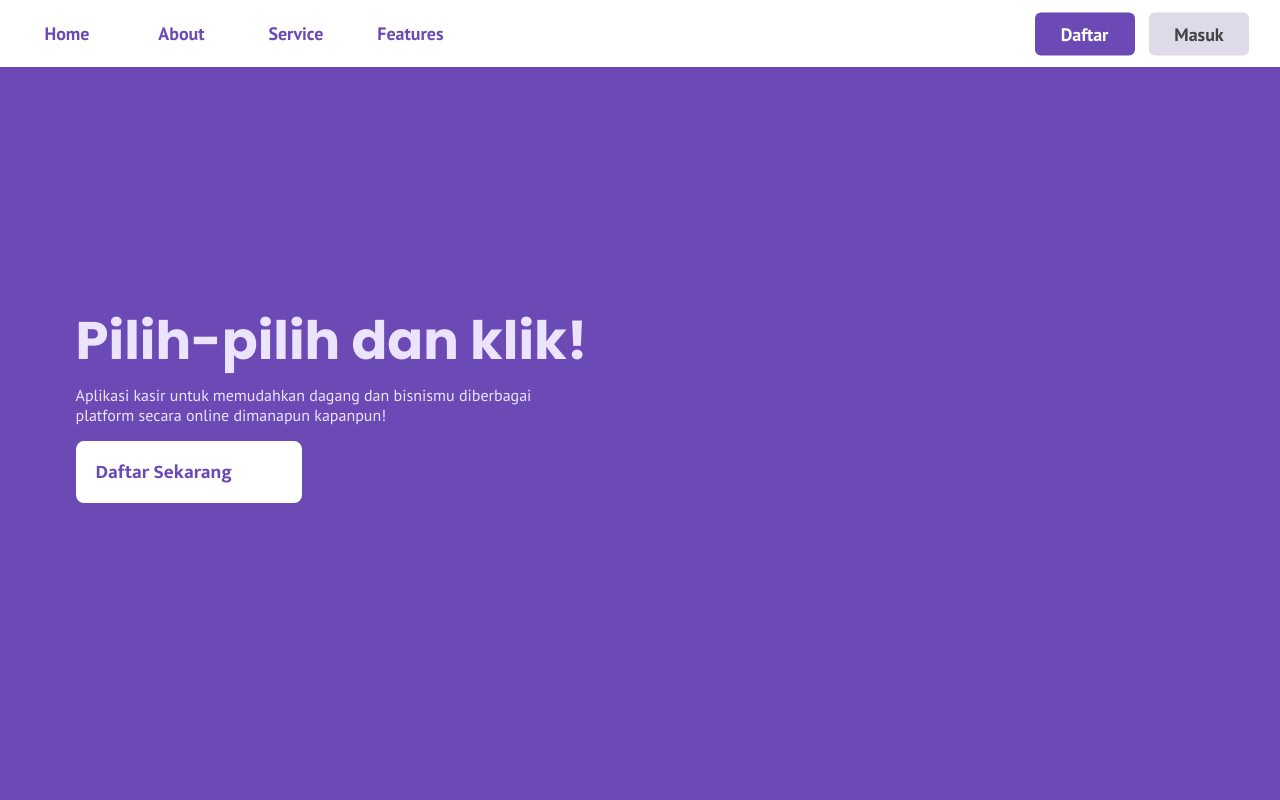
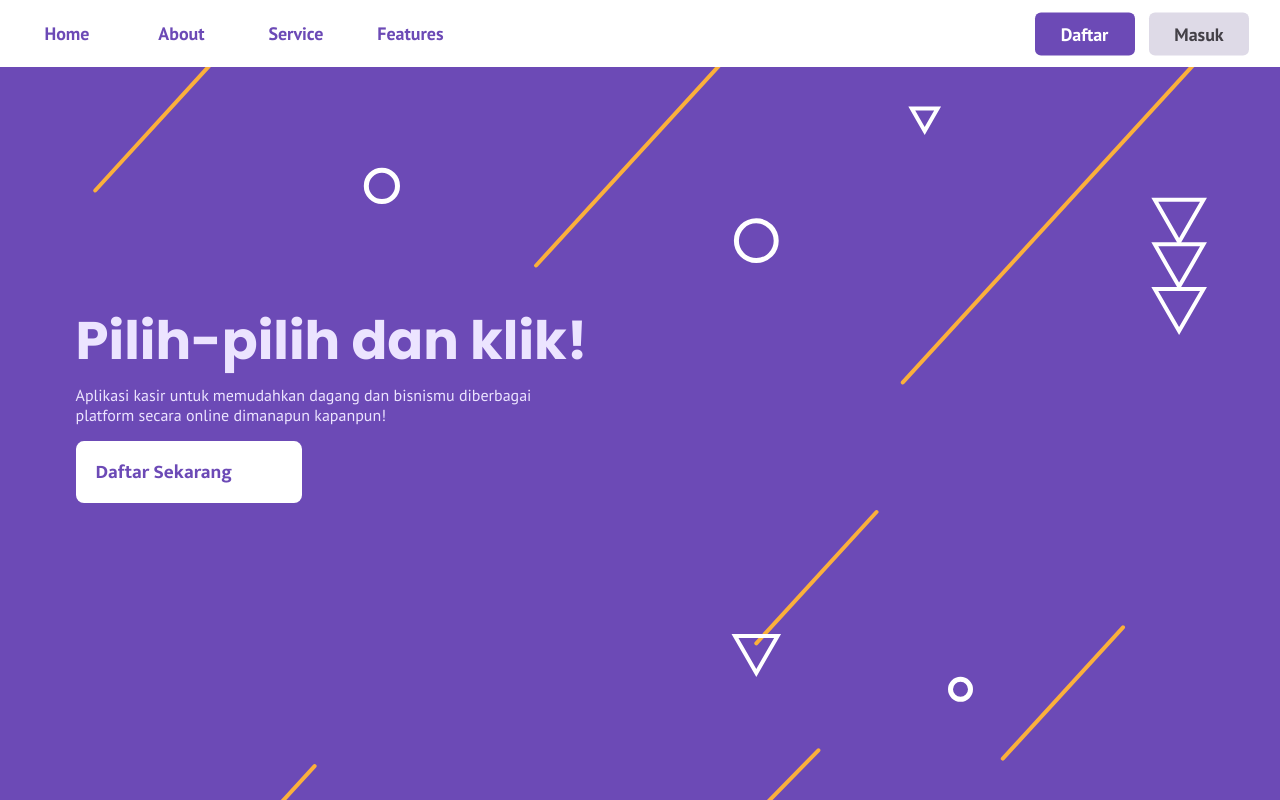
Before and after one commit to norman-andrians/choice-n-click, a PHP site: page / in a window 1280 px wide. Run offline with PHP 8.4, Linux system fonts and the light colour scheme.

Commit message:
tambah bg landing page

```diff
--- a/assets/styles/main-page.css
+++ b/assets/styles/main-page.css
@@ -1,6 +1,8 @@
 .main-landing-page {
     height: 100vh;
     background-color: #6C4AB6;
+    background-image: url(../images/landing-page/abstrack-lpg.svg);
+    background-size: cover;
     font-family: 'pt sans';
     position: relative;
 }
```
Also changed, not shown: assets/images/landing-page/abstrack-lpg.svg (added), 1 other file.
